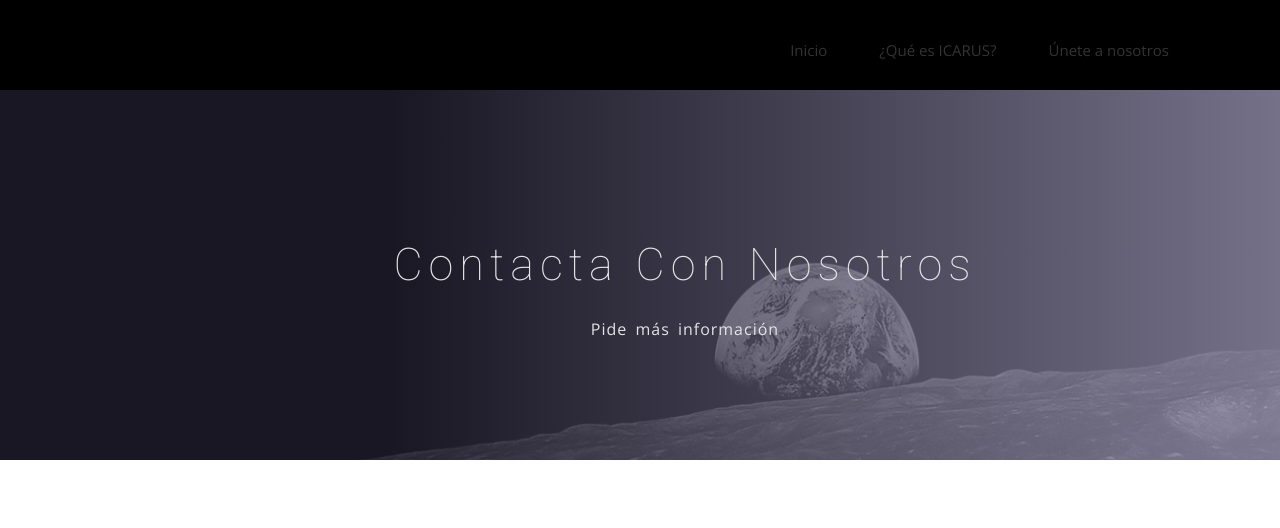
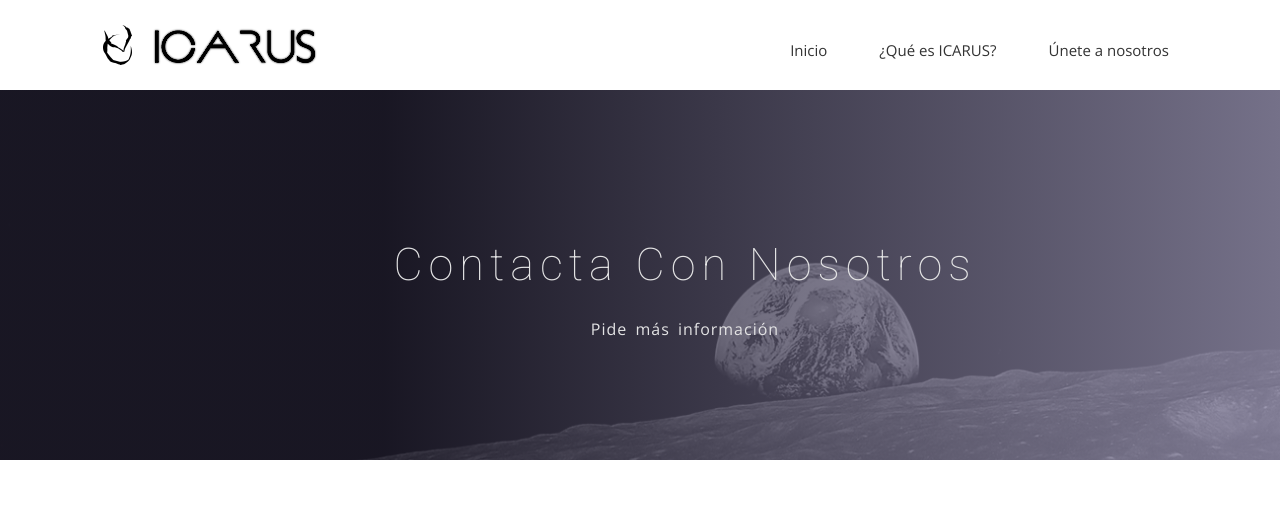
Before and after one commit to universidadicarus/universidadicarus_page, a Jekyll site: the page built from contact.html, in a window 1280 px wide. Shown: the top 528 px of the page. Built offline with Jekyll 4.4.1, drawn with Linux system fonts in a browser that asks for light colours; nearby versions of some CDN libraries; some web fonts are replaced; grey boxes are pictures that could not be loaded.

Commit message:
Update airspace.css

```diff
--- a/css/airspace.css
+++ b/css/airspace.css
@@ -65,7 +65,7 @@ a:active {
 	Header Start
 --*/
 header {
-  background: #000; /*-- #fff --*/
+  background: #fff;
   padding: 20px 0;
 }
 header .navbar {
@@ -774,7 +774,7 @@ font header .navbar-default .navbar-nav li a:hover {
 	footer Start
 --*/
 footer {
-  background: #000; /*-- #F5F5F5 --*/
+  background: #F5F5F5;
   text-align: center;
   padding-top: 48px;
   padding-bottom: 55px;
```
